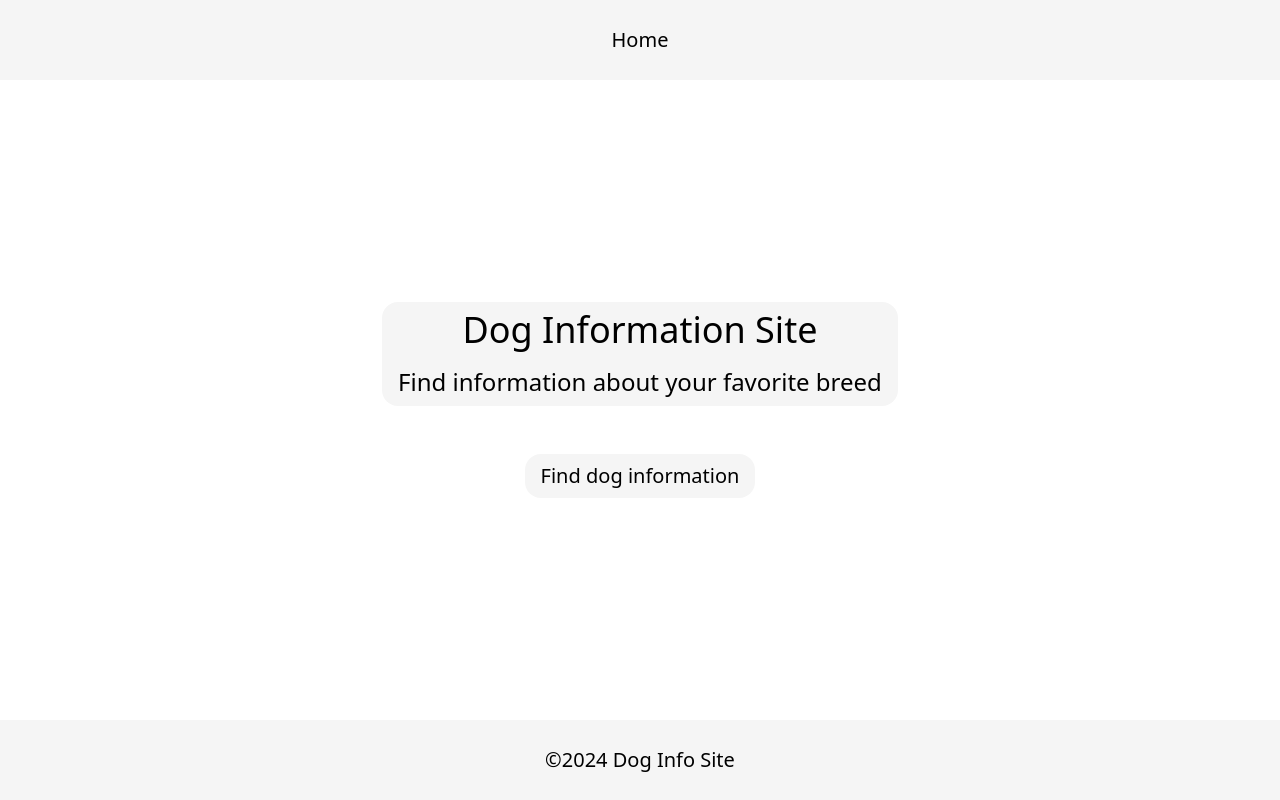
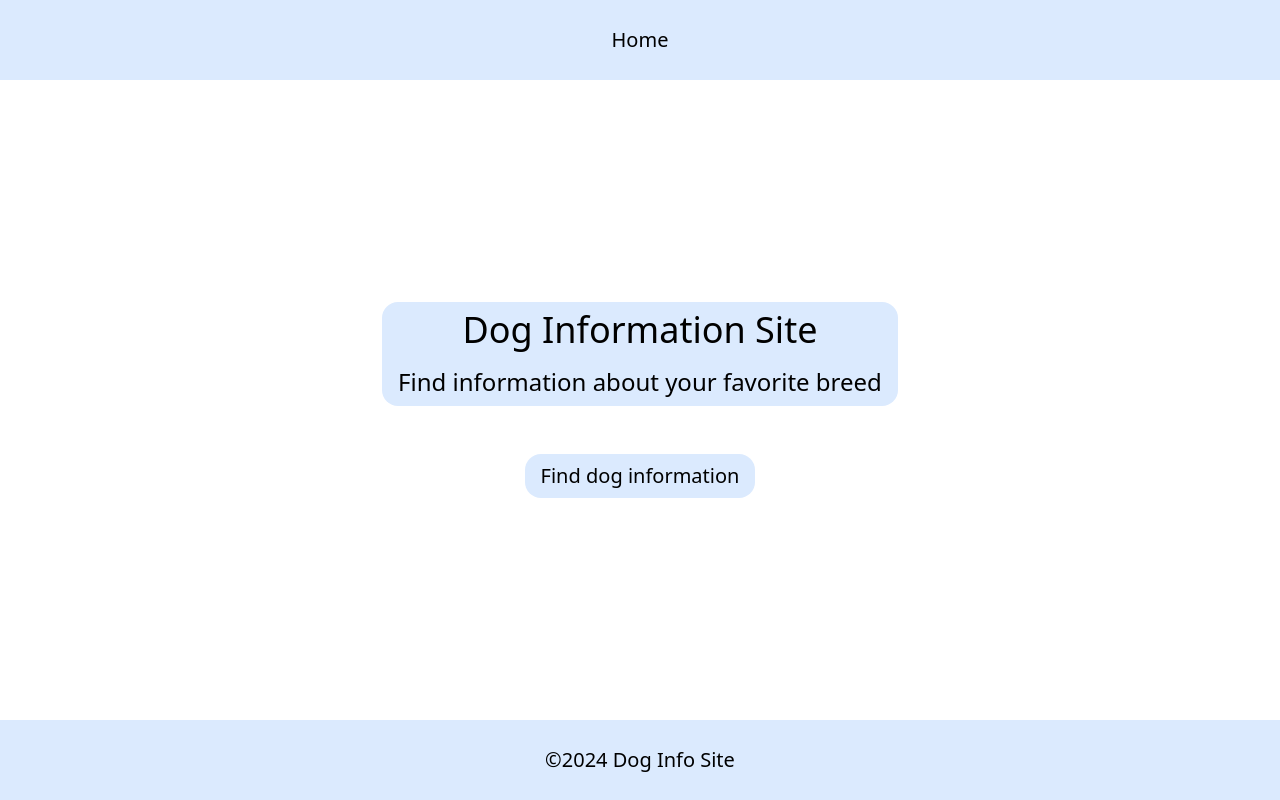
Before and after one commit to gabholli/dog-site-v3, a Next.js app in the folder dog-site-v3/: page / in a window 1280 px wide. Built offline with nearby package versions, Linux system fonts and the light colour scheme; no server answers.

Commit message:
Changed background color to blue in several places

```diff
--- a/dog-site-v3/src/app/breeds/[id]/page.tsx
+++ b/dog-site-v3/src/app/breeds/[id]/page.tsx
@@ -60,7 +60,7 @@ export default function BreedDetails() {
         return (
             <div className="flex flex-col justify-center items-center">
                 <h1 className=" text-3xl mb-8 text-center mt-8">There was an error loading this page...</h1>
-                <Link href="/" className="bg-neutral-100 px-4 py-2 rounded text-xl hover:underline">
+                <Link href="/" className="bg-blue-100 px-4 py-2 rounded-2xl text-xl hover:underline">
                     Return to home
                 </Link>
             </div>
--- a/dog-site-v3/src/app/breeds/page.tsx
+++ b/dog-site-v3/src/app/breeds/page.tsx
@@ -63,7 +63,7 @@ export default function BreedList() {
     const pagination = pageNumbers.map(number => (
         <li
             key={number}
-            className="hover:underline active:font-semibold size-8 bg-neutral-100 flex justify-center items-center rounded-lg"
+            className="hover:underline active:font-semibold size-8 bg-blue-100 flex justify-center items-center rounded-lg"
         >
             <a onClick={() => handlePageClick(number)}>{number}</a>
         </li>
@@ -94,7 +94,7 @@ export default function BreedList() {
             <div className="flex flex-col justify-center items-center">
                 <h1 className="text-3xl mb-8 text-center mt-8">There was an error loading this page...</h1>
                 <Link href="/" passHref>
-                    <div className="bg-neutral-100 px-4 py-2 rounded text-xl hover:underline">Return to home</div>
+                    <div className="bg-blue-100 px-4 py-2 rounded-2xl text-xl hover:underline">Return to home</div>
                 </Link>
             </div>
         )
--- a/dog-site-v3/src/app/components/Footer.tsx
+++ b/dog-site-v3/src/app/components/Footer.tsx
@@ -2,7 +2,7 @@ import React from "react"
 
 export default function Footer() {
     return (
-        <footer className="bg-neutral-100 h-20 flex justify-center items-center
+        <footer className="bg-blue-100 h-20 flex justify-center items-center
             text-xl">
             <h1>&#169;2024 Dog Info Site</h1>
         </footer>
--- a/dog-site-v3/src/app/components/Header.tsx
+++ b/dog-site-v3/src/app/components/Header.tsx
@@ -3,7 +3,7 @@ import React from "react"
 
 export default function Header() {
     return (
-        <header className="bg-neutral-100 h-20 flex justify-center items-center
+        <header className="bg-blue-100 h-20 flex justify-center items-center
             text-xl">
             <div className="flex gap-10">
                 <Link
--- a/dog-site-v3/src/app/page.tsx
+++ b/dog-site-v3/src/app/page.tsx
@@ -31,12 +31,12 @@ export default function Home() {
         minHeight: "100%", width: "100%", backgroundRepeat: "no-repeat",
         backgroundSize: "cover", backgroundPosition: "center", objectFit: "contain"
       }}>
-      <div className="bg-neutral-100 px-4 py-2 rounded-2xl flex flex-col gap-y-4">
+      <div className="bg-blue-100 px-4 py-2 rounded-2xl flex flex-col gap-y-4">
         <h1 className="text-center text-4xl">Dog Information Site</h1>
         <p className="text-center text-2xl">Find information about your favorite breed</p>
       </div>
       <Link
-        className="bg-neutral-100 px-4 py-2 rounded-2xl text-xl hover:underline"
+        className="bg-blue-100 px-4 py-2 rounded-2xl text-xl hover:underline"
         href="breeds"
       >
         Find dog information
```
